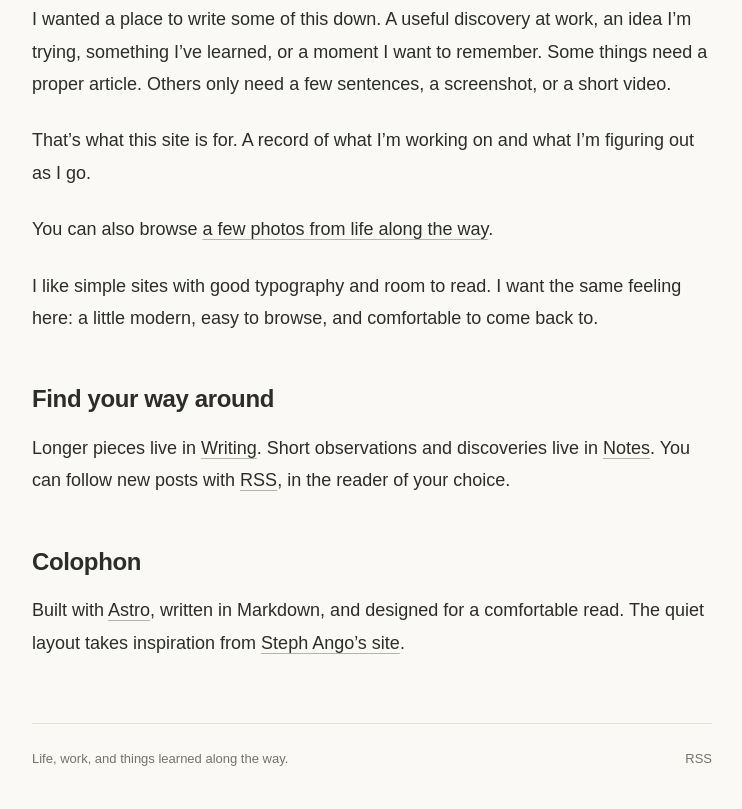
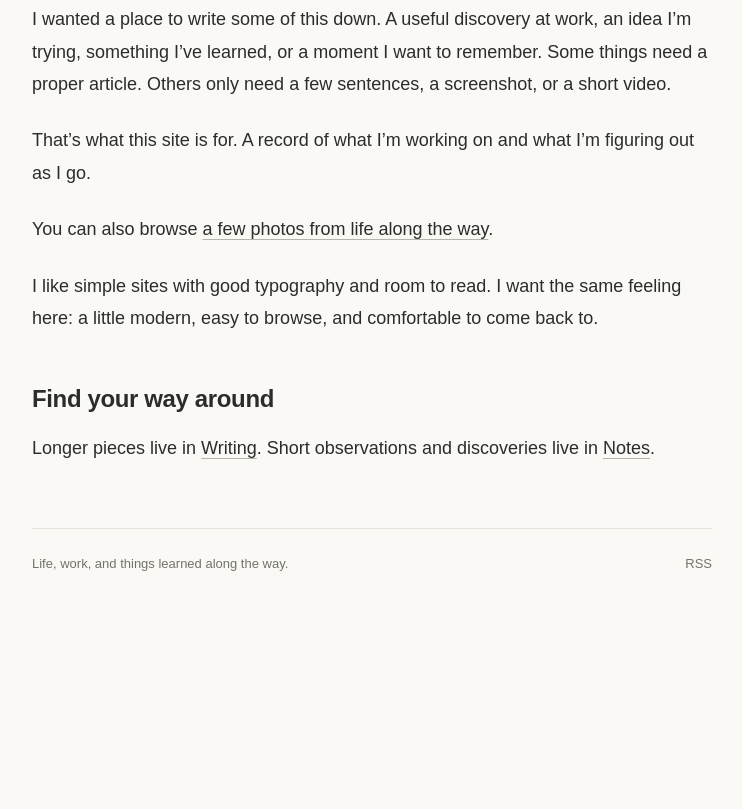
Before and after one commit to pawanajjark/personal-site, an Astro site: page /about in a window 1280 px wide. Shown: the part 542-1351 px from the top of the page, without its empty margins (268-1010 px from the left). After the commit the page ends 1157 px from the top, so only its background shows below. Built offline with nearby package versions, Linux system fonts and the light colour scheme; Astro itself is replaced by a stand-in of ours.

Commit message:
Remove RSS explanation and colophon from About page

```diff
--- a/src/pages/about.astro
+++ b/src/pages/about.astro
@@ -16,10 +16,8 @@ import { site } from '../site.config';
     <p>You can also browse <a href="/photos/">a few photos from life along the way</a>.</p>
     <p>I like simple sites with good typography and room to read. I want the same feeling here: a little modern, easy to browse, and comfortable to come back to.</p>
     <h2>Find your way around</h2>
-    <p>Longer pieces live in <a href="/writing/">Writing</a>. Short observations and discoveries live in <a href="/notes/">Notes</a>. You can follow new posts with <a href="/rss.xml">RSS</a>, in the reader of your choice.</p>
+    <p>Longer pieces live in <a href="/writing/">Writing</a>. Short observations and discoveries live in <a href="/notes/">Notes</a>.</p>
     {site.links.length > 0 && <><h2>Elsewhere</h2><ul>{site.links.map(link => <li><a href={link.href}>{link.label}</a></li>)}</ul></>}
-    <h2>Colophon</h2>
-    <p>Built with <a href="https://astro.build/">Astro</a>, written in Markdown, and designed for a comfortable read. The quiet layout takes inspiration from <a href="https://stephango.com/">Steph Ango’s site</a>.</p>
   </div>
 </Base>
 
```
